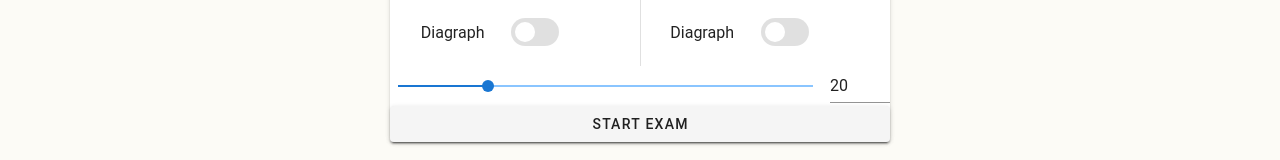
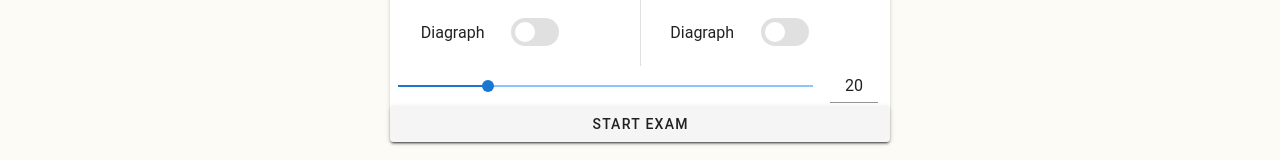
Before and after one commit to tomctr/KanaGames, a Vue app: page / in a window 1280 px wide. Shown: the part 420-580 px from the top of the page. Built offline with nearby package versions, Linux system fonts and the light colour scheme.

Commit message:
change input

```diff
--- a/src/components/PreGame.vue
+++ b/src/components/PreGame.vue
@@ -87,10 +87,9 @@
         <template v-slot:append>
           <v-text-field
             v-model="slider"
-            class="mt-0 pt-0"
+            class="mt-0 pt-0 pr-3 centered-input"
             hide-details
             single-line
-            type="number"
             style="width: 60px"
           ></v-text-field>
         </template>
@@ -166,4 +165,7 @@ export default {
 </script>
 
 <style>
+.centered-input input {
+  text-align: center;
+}
 </style>
```
